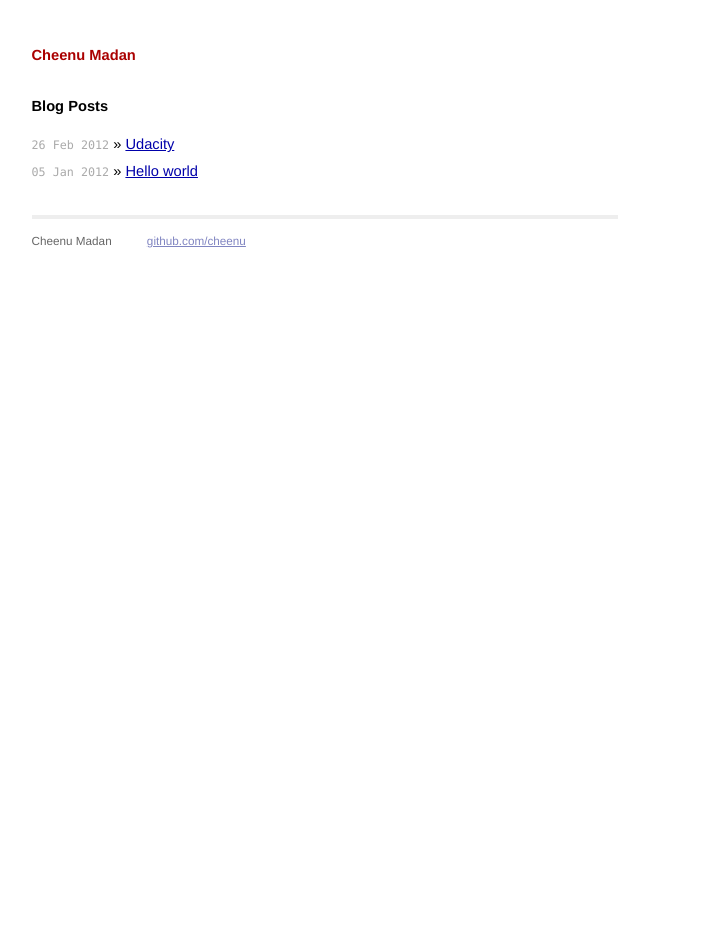
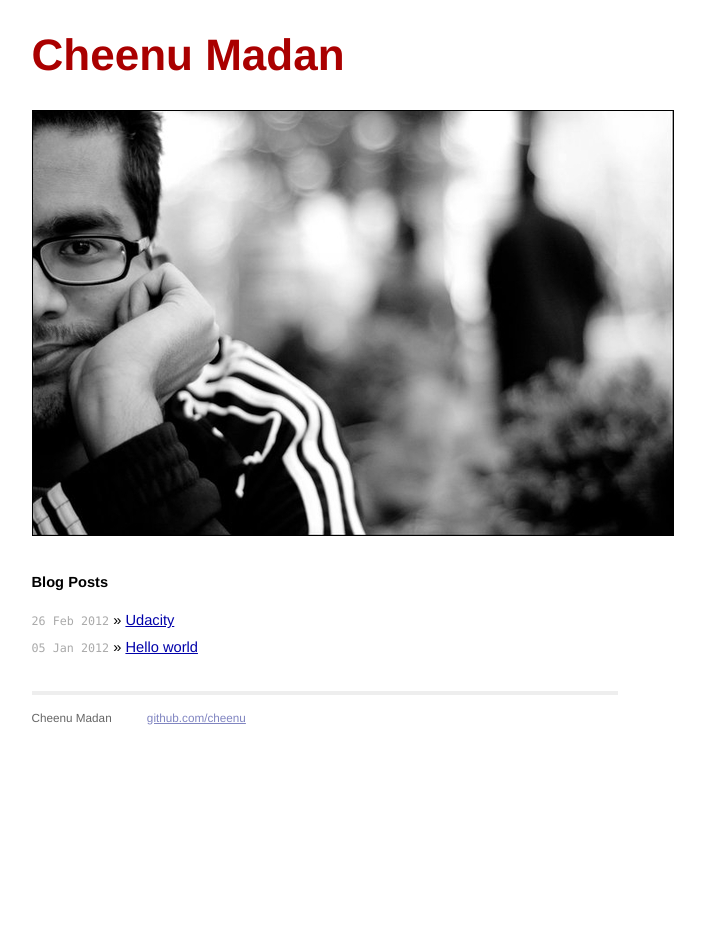
Before and after one commit to cheenu/cheenu-old-webpage, a Jekyll site: the page built from index.html, in a window 1280 px wide. Shown: the whole page, without its empty margins (315-1020 px from the left). Built offline with Jekyll 4.4.1, drawn with Linux system fonts in a browser that asks for light colours; Markdown is read by kramdown in place of the engine named in the settings.

Commit message:
Added profile image and increased size of page header 'Cheenu Madan'

```diff
--- a/_layouts/default.html
+++ b/_layouts/default.html
@@ -20,7 +20,8 @@
 
 <div class="site">
   <div class="title">
-    <h1>Cheenu Madan</h1>
+    <h1 class="big">Cheenu Madan</h1>
+    <img src="images/cheenu_madan.jpg" alt="Cheenu Madan">
   </div>
 
   {{ content }}
--- a/css/screen.css
+++ b/css/screen.css
@@ -195,3 +195,21 @@ ul.posts {
   #related h2 {
     margin-bottom: 1em;
   }
+
+/*****************************************************************************/
+/*
+/* Custom
+/*
+/*****************************************************************************/
+
+.big {
+  font-size: 300%;
+}
+
+.small {
+  font-size: 50%
+}
+
+img {
+  border: 1px #000 solid;
+}
```
Also changed, not shown: images/cheenu_madan.jpg (added).
